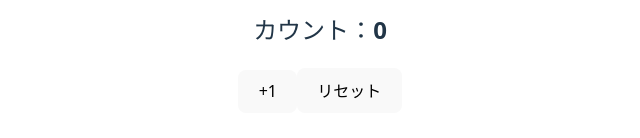
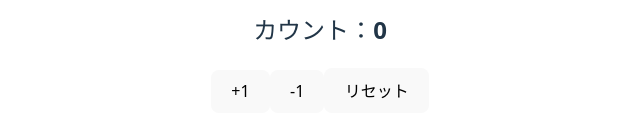
Before and after one commit to sik-nyan/hello-react-portfolio, a React (Vite) app: page / in a window 1280 px wide. Shown: the part 400-538 px from the top of the page, without its empty margins (320-960 px from the left). Built offline with nearby package versions, Linux system fonts and the light colour scheme.

Commit message:
カウントダウン処理を追加

```diff
--- a/src/App.jsx
+++ b/src/App.jsx
@@ -3,11 +3,14 @@ import reactLogo from './assets/react.svg'
 import viteLogo from '/vite.svg'
 import './App.css'
 
-function CountDisp({count, onInclement, onReset}){
+function CountDisp({count, onInclement, onDeclement, onReset}){
   return (
     <div>
       <h2>カウント：{count}</h2>
       <button onClick={onInclement}>+1</button>
+
+      <button onClick={onDeclement}>-1</button>
+
       <button onClick={onReset}>リセット</button>
     </div>
   );
@@ -19,6 +22,8 @@ function App() {
   const [count, setCount] = useState(0);
   // インクリメント処理
   const handleInclement = () => setCount(count + 1);
+  // デクリメント処理
+  const handleDeclement = () => setCount(count - 1);
   // リセット処理
   const handleReset = () => setCount(0);
 
@@ -29,6 +34,7 @@ function App() {
       <CountDisp
         count={count}
         onInclement={handleInclement}
+        onDeclement={handleDeclement}
         onReset={handleReset}
       />
     </div>
```
